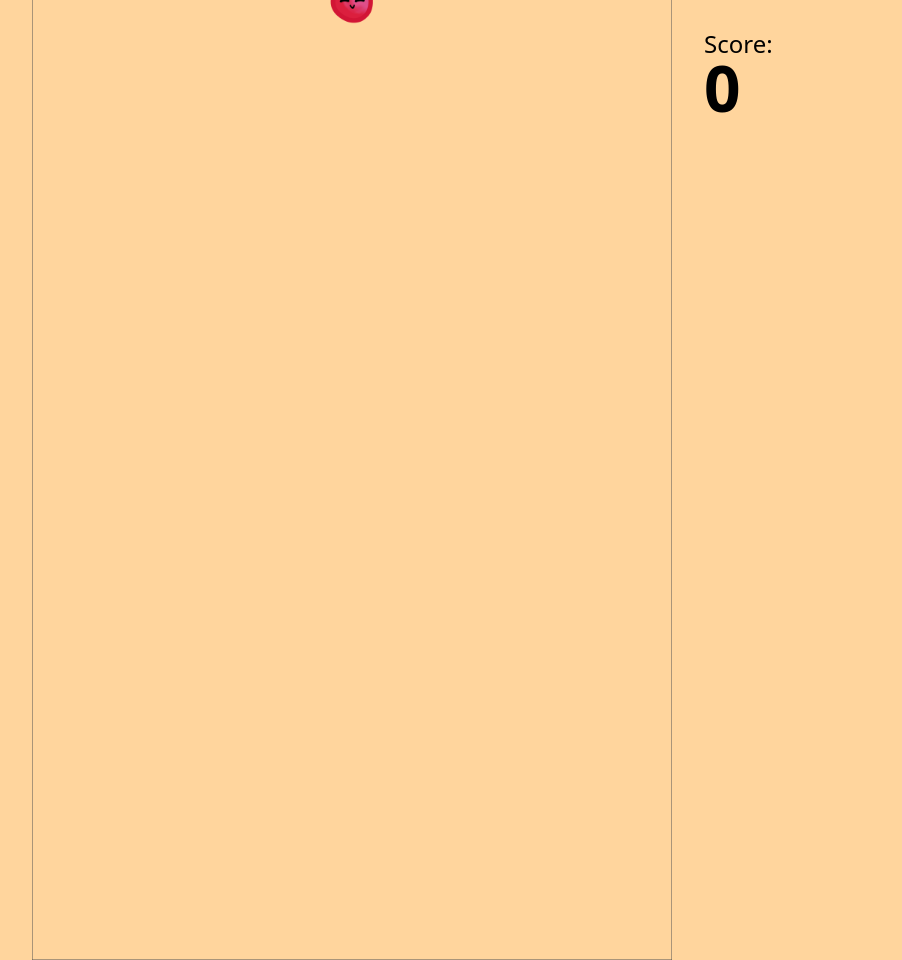
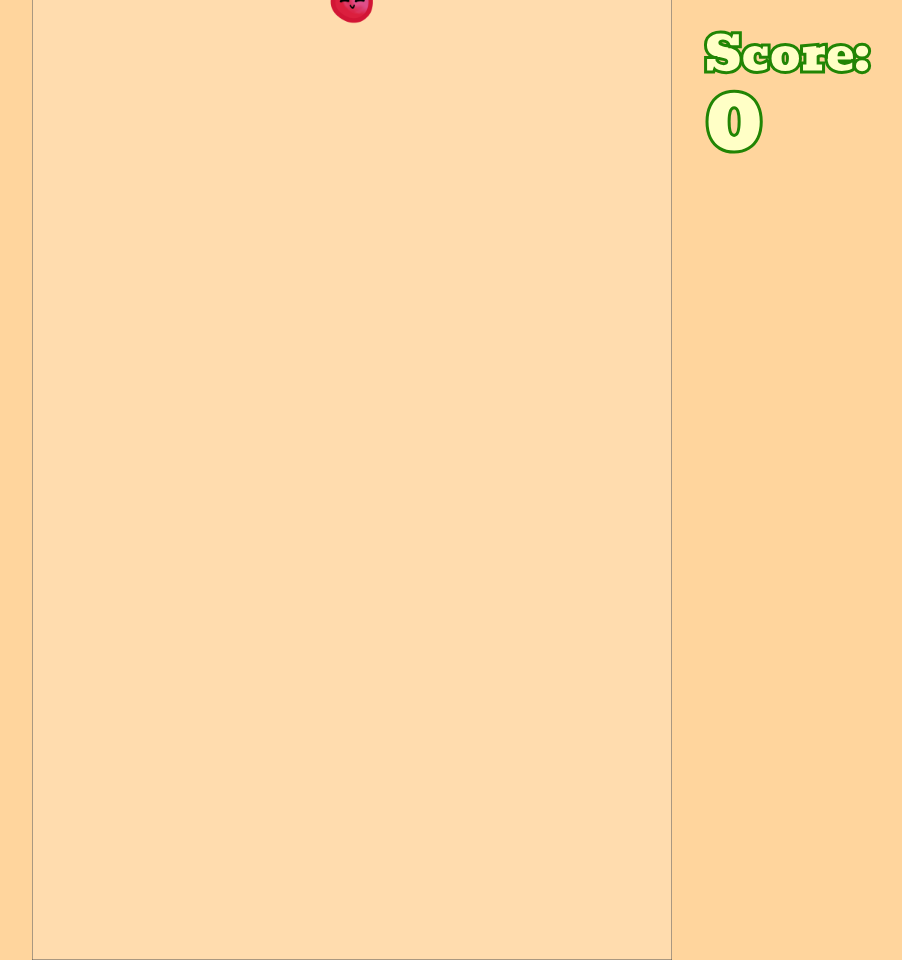
Before and after one commit to outrum/xrp-crypto-suika-game, a plain HTML site: page index.html in a window 1280 px wide. Shown: the whole page, without its empty margins (96-998 px from the left). Drawn offline with Linux system fonts and the light colour scheme.

Commit message:
Decorate score text

```diff
--- a/index.html
+++ b/index.html
@@ -3,8 +3,9 @@
 <head>
   <meta charset="UTF-8">
   <meta name="viewport" content="width=device-width, initial-scale=1.0">
-  <title>Document</title>
+  <title>Suika Clone</title>
   <style>
+    @import url(https://fonts.bunny.net/css?family=bevan:400);
     * {
       box-sizing: border-box;
       padding: 0;
@@ -30,15 +31,24 @@
 
     #game-stats {
       padding: 32px;
+      font-weight: 700;
+      font-family: Bevan, sans-serif;
+      color: #218504;
+      -webkit-text-fill-color: #ffffc6;
+      -webkit-text-stroke: 3px;
     }
 
     .game-stats-label {
-      font-size: 24px;
+      font-size: 48px;
     }
 
     #game-score {
-      font-size: 64px;
-      font-weight: 700;
+      font-size: 84px;
+    }
+
+    #game-end {
+      margin-top: 64px;
+      font-size: 48px;
     }
   </style>
 </head>
--- a/index.js
+++ b/index.js
@@ -79,7 +79,7 @@ const Game = {
 
 	loseGame: function () {
 		Game.stateIndex = GameStates.LOSE;
-		Game.elements.end.innerText = "You Lose The Game!!! (refresh to try again)";
+		Game.elements.end.innerHTML = `You Lose The Game!!!<br/><a href="">Retry</a>`;
 		runner.enabled = false;
 	},
 
@@ -135,7 +135,7 @@ const render = Render.create({
 		width: Game.width,
 		height: Game.height,
 		wireframes: false,
-		background: 'transparent'
+		background: '#ffdcae'
 	}
 });
 
```
